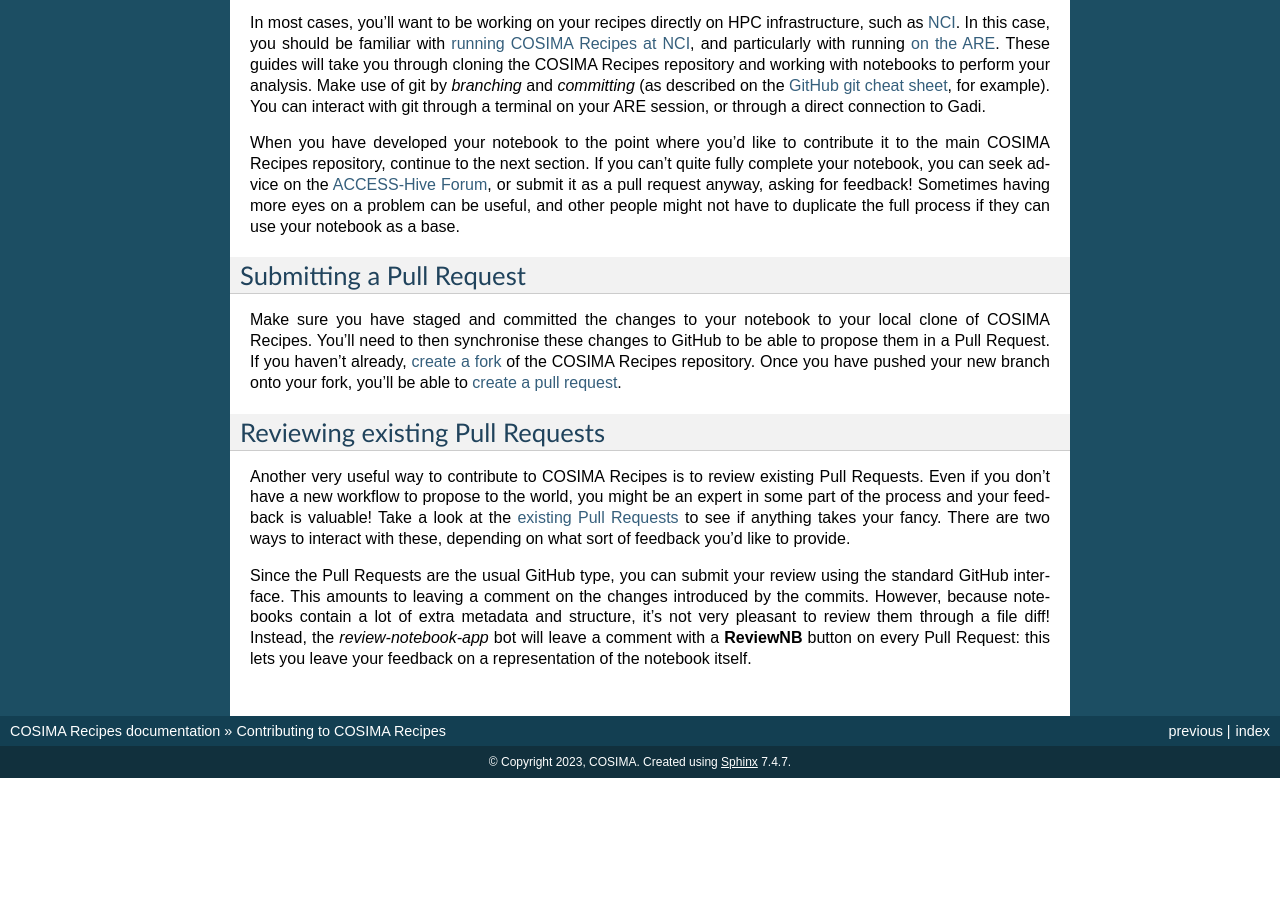
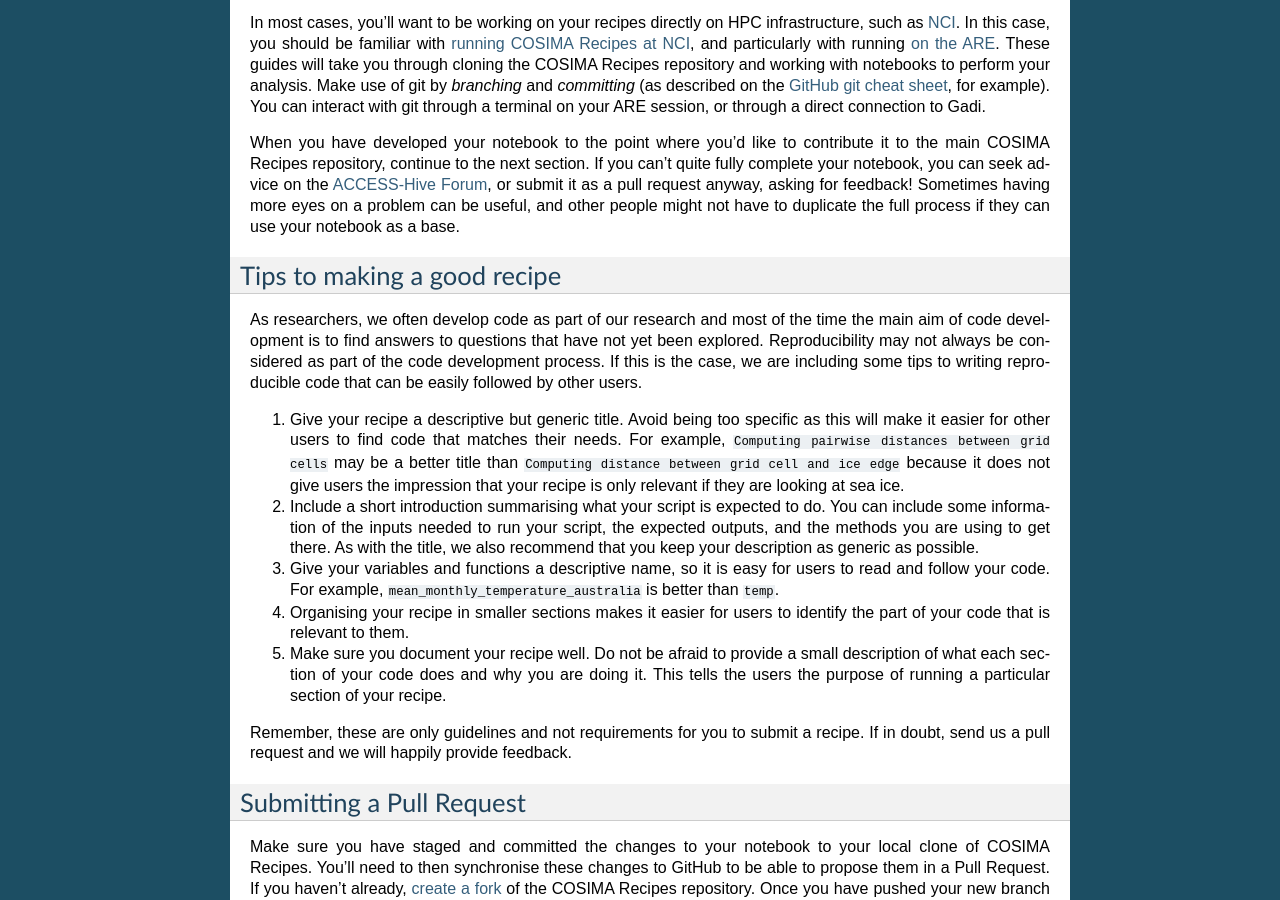
Before and after one commit to COSIMA/cosima-recipes, a Sphinx documentation site: the page built from docs/contributing.rst, in a window 1280 px wide and 900 px high, scrolled down 606 px. Built offline with Sphinx 7.4.7, drawn with Linux system fonts in a browser that asks for light colours; before the commit the page ends 1384 px from its top, so only the background shows below that; some of the changed text lies outside the part shown.

Commit message:
Adding tips to make a good recipe

```diff
--- a/docs/contributing.rst
+++ b/docs/contributing.rst
@@ -66,6 +66,20 @@ notebook as a base.
 .. _ACCESS-Hive Forum: https://forum.access-hive.org.au/
 
 
+Tips to making a good recipe
+----------------------------
+
+As researchers, we often develop code as part of our research and most of the time the main aim of code development is to find answers to questions that have not yet been explored. Reproducibility may not always be considered as part of the code development process. If this is the case, we are including some tips to writing reproducible code that can be easily followed by other users.
+
+1. Give your recipe a descriptive but generic title. Avoid being too specific as this will make it easier for other users to find code that matches their needs. For example, ``Computing pairwise distances between grid cells`` may be a better title than ``Computing distance between grid cell and ice edge`` because it does not give users the impression that your recipe is only relevant if they are looking at sea ice.
+2. Include a short introduction summarising what your script is expected to do. You can include some information of the inputs needed to run your script, the expected outputs, and the methods you are using to get there. As with the title, we also recommend that you keep your description as generic as possible.
+3. Give your variables and functions a descriptive name, so it is easy for users to read and follow your code. For example, ``mean_monthly_temperature_australia`` is better than ``temp``.
+4. Organising your recipe in smaller sections makes it easier for users to identify the part of your code that is relevant to them.
+5. Make sure you document your recipe well. Do not be afraid to provide a small description of what each section of your code does and why you are doing it. This tells the users the purpose of running a particular section of your recipe.
+
+Remember, these are only guidelines and not requirements for you to submit a recipe. If in doubt, send us a pull request and we will happily provide feedback.
+
+
 Submitting a Pull Request
 -------------------------
 
```
